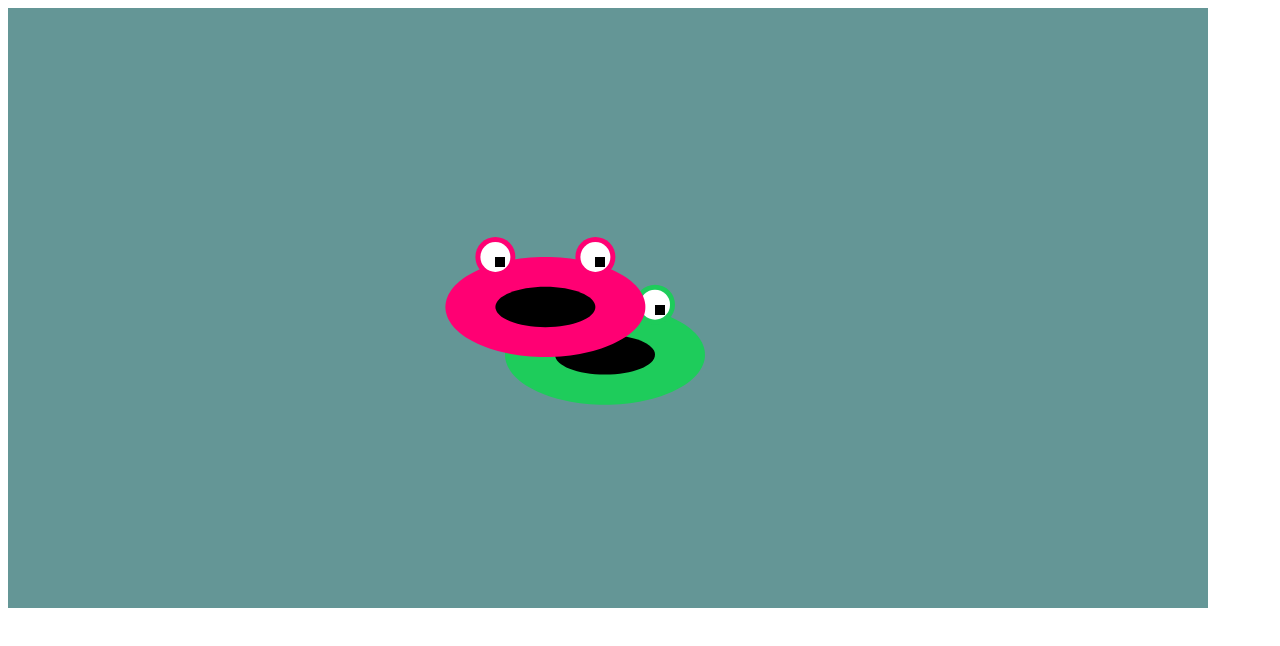
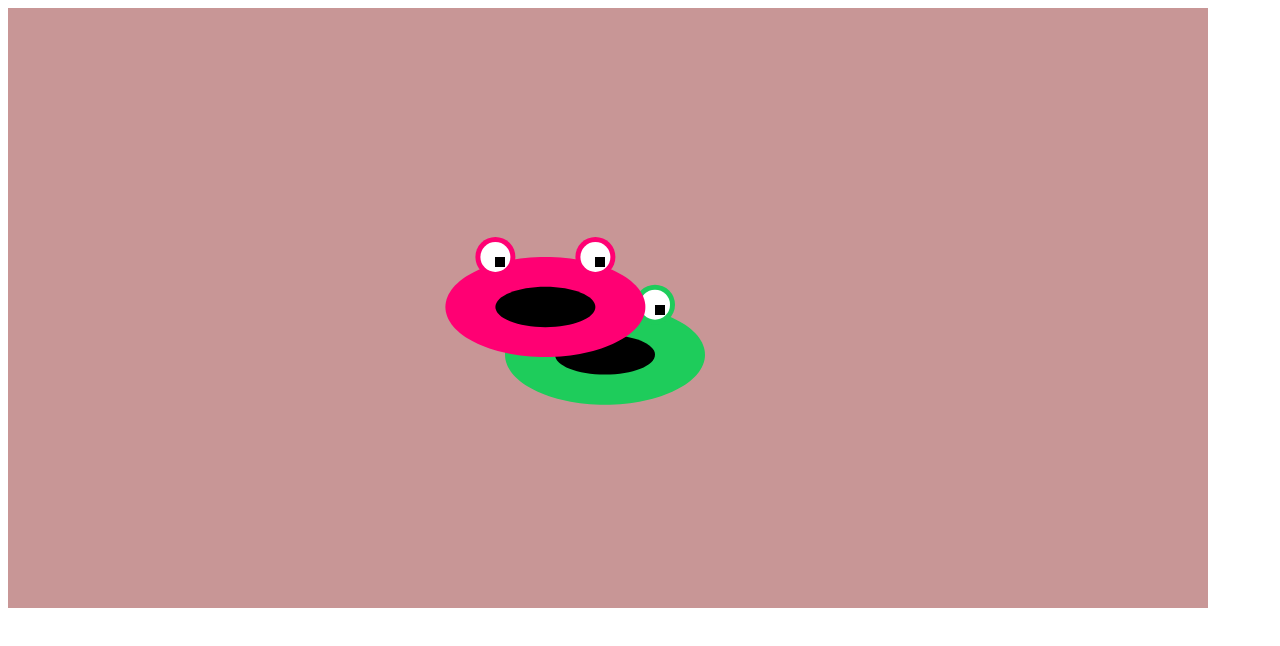
Before and after one commit to johnk570/javascript, a plain HTML site: page index.html in a window 1280 px wide. Drawn offline with Linux system fonts and the light colour scheme.

Commit message:
Update index.html

```diff
--- a/index.html
+++ b/index.html
@@ -47,7 +47,7 @@ var bgColor = 1;
 draw = function() {
 
     // all lines of code inside here will be run repeatedly
-background(100, bgColor, bgColor);
+background(200, bgColor, bgColor);
 noStroke();
 fill(30, 204, 91); // a nice froggy green!
 
```
